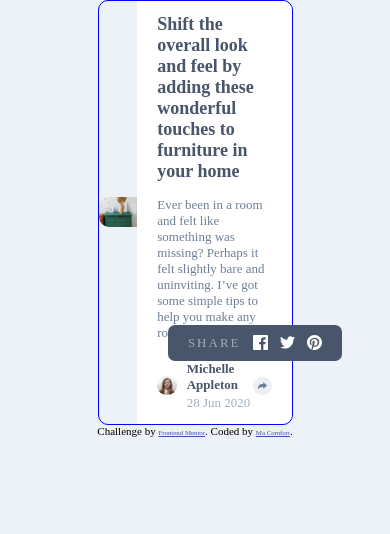
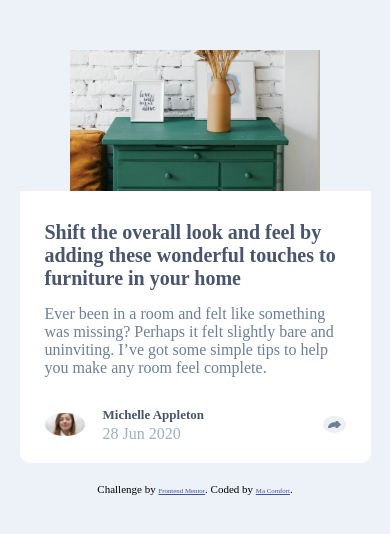
Before and after one commit to Macomi27/article-preview-component, a plain HTML site: page article-preview-component-master/index.html in a window 390 px wide. Drawn offline with Linux system fonts and the light colour scheme.

Commit message:
added styles for mobile

```diff
--- a/article-preview-component-master/index.html
+++ b/article-preview-component-master/index.html
@@ -18,7 +18,6 @@
   </head>
   <body>
     <main class="component">
-      <div class="container">
       <div class="article-img">
         <img src="./images/drawers.jpg" alt="drawers" />
       </div>
@@ -53,10 +52,7 @@
             ></a>
             <a href="#"
               ><div class="icon">
-                  <img
-                    src="./images/icon-twitter.svg"
-                    alt="icon-twitter"
-                  /></div
+                <img src="./images/icon-twitter.svg" alt="icon-twitter" /></div
             ></a>
             <a href="#"
               ><div class="icon">
@@ -71,14 +67,13 @@
           </div>
         </div>
       </div>
-      </div>
     </main>
 
     <div class="attribution">
       Challenge by
       <a href="https://www.frontendmentor.io?ref=challenge" target="_blank"
         >Frontend Mentor</a
-      >. Coded by <a href="#">Ma Comfort</a>.
+      >. Coded by <a href="github.com/Macomi27">Ma Comfort</a>.
     </div>
   </body>
 </html>
--- a/article-preview-component-master/styles.css
+++ b/article-preview-component-master/styles.css
@@ -23,17 +23,24 @@ body {
   background-color: hsl(var(--background-color));
 }
 
-.container {
+.component {
   width: 50%;
   margin-inline: auto;
   display: flex;
   align-items: center;
+  justify-content: center;
   border-radius: 1rem;
-  border: 1px solid blue;
+  margin-top: 15rem;
+  overflow: hidden;
 }
 
 img {
   width: var(--img-width);
+  display: block;
+  max-width: 250px;
+  aspect-ratio: 16 / 9;
+  object-fit: cover;
+  object-position: center;
 }
 
 .article-img {
@@ -41,17 +48,10 @@ img {
   box-sizing: border-box;
 }
 
-.article-img img {
-  border-bottom-left-radius: 1rem;
-  border-top-left-radius: 1rem;
-}
-
 .preview {
   box-sizing: border-box;
   margin: 0;
-  border-bottom-right-radius: 1rem;
-  border-top-right-radius: 1rem;
-  padding: 1.3rem 2rem;
+  padding: 1.5rem 2rem;
   display: flex;
   flex-direction: column;
   gap: 1.5rem;
@@ -106,16 +106,16 @@ h2 {
 }
 
 .share-info {
-  position: absolute;
-  /* display: none; */
+  display: none;
+  /* position: absolute;
   bottom: 5rem;
   right: -7rem;
   display: flex;
   align-items: center;
   gap: 1.2rem;
-  padding: 1rem 2rem;
+  padding: 1.2rem 2.2rem;
   border-radius: 0.7rem;
-  background-color: hsl(var(--h2-color));
+  background-color: hsl(var(--h2-color)); */
 }
 
 .share-info > p {
@@ -127,7 +127,7 @@ h2 {
 }
 
 .icon {
-  width: 1.5rem;
+  width: 1.7rem;
 }
 
 .share-icon {
@@ -138,8 +138,9 @@ h2 {
   cursor: pointer;
 }
 
-/* .share-icon:active .share-info {
-  position: absolute;
+.share-icon:hover .share-info {
+  display: block;
+  /* position: absolute;
   bottom: 0;
   right: -3rem;
   display: flex;
@@ -147,13 +148,50 @@ h2 {
   gap: 1.2rem;
   padding: 0.8rem 2rem;
   border-radius: 0.7rem;
-  background-color: hsl(var(--h2-color));
-} */
+  background-color: hsl(var(--h2-color)); */
+}
 
 .attribution {
   font-size: 11px;
   text-align: center;
+  margin-block: 2rem;
 }
 .attribution a {
   color: hsl(228, 45%, 44%);
 }
+
+@media (max-width: 47rem) {
+  .component {
+    width: 90%;
+    flex-direction: column;
+    margin-top: 5rem;
+  }
+
+  .preview {
+    padding: 3rem 2.5rem 2rem 2.5rem;
+  }
+
+  h2 {
+    font-size: 2rem;
+  }
+
+  .preview > p {
+    font-size: 1.6rem;
+  }
+
+  .personal {
+    margin-top: 1rem;
+  }
+
+  .profile {
+    gap: 1.8rem;
+  }
+
+  .dp {
+    width: 4rem;
+  }
+
+  .dp-cred p {
+    font-size: 1.6rem;
+  }
+}
```
Lines whose indentation alone changed are shown as unchanged.
